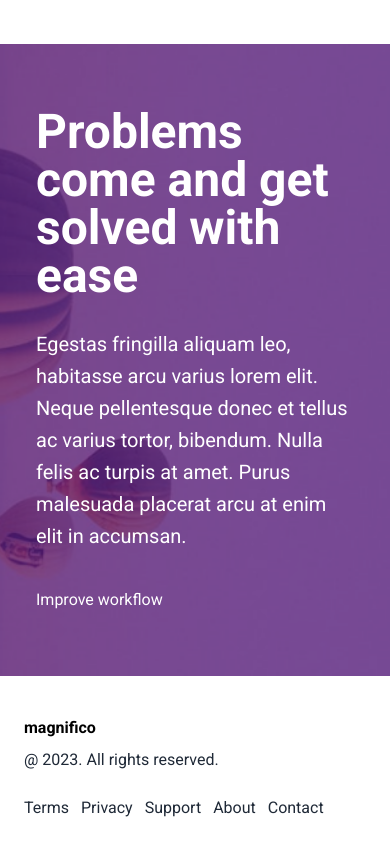
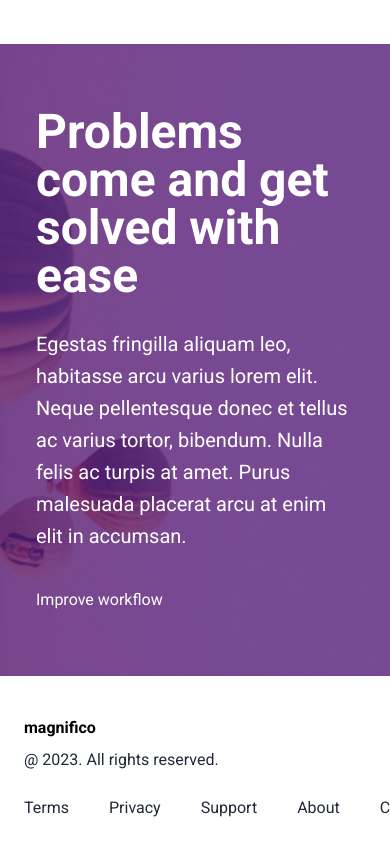
Before and after one commit to warmachine028/magnifico, a React (Vite) app: page / in a window 390 px wide. Shown: the part 2774-3618 px from the top of the page. Built offline with nearby package versions, Linux system fonts and the light colour scheme; some icons are missing.

Commit message:
feat: responsive footer

```diff
--- a/src/components/Footer.jsx
+++ b/src/components/Footer.jsx
@@ -22,7 +22,7 @@ const Footer = () => {
 			<div className="flex flex-col sm:hidden ml-4">
 				<strong className="mt-10">magnifico</strong>
 				<h6 className="mt-2 text-gray-800">@ 2023. All rights reserved.</h6>
-				<div className="flex gap-3 text-gray-800 my-6">
+				<div className="flex space-x-10 text-gray-800 my-6">
 					{footerLinks.map((footerLink, i) => (
 						<Link to="#" key={i}>
 							{footerLink}
```
